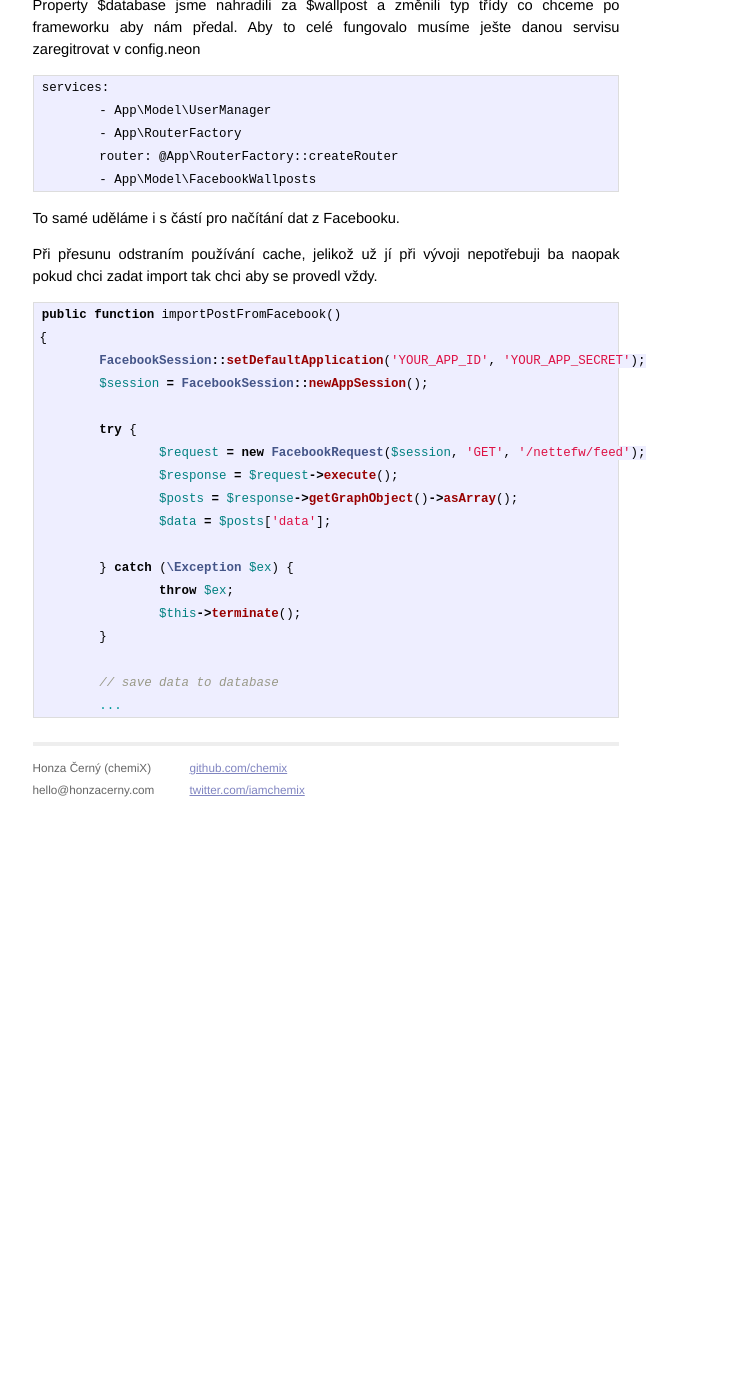
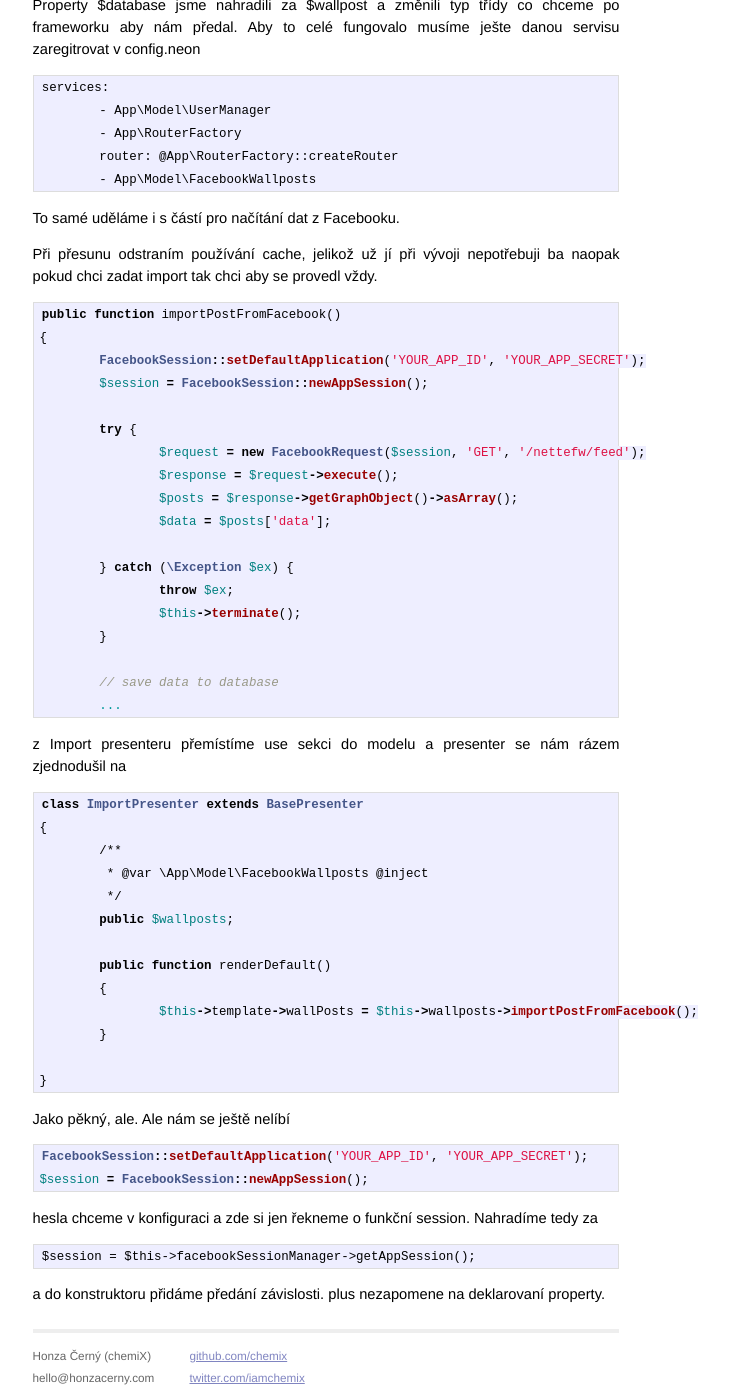
Before and after one commit to chemix/chemix.github.com, a Jekyll site: the page built from _posts/2014-06-13-nette-facebook-reader.md, in a window 1280 px wide and 1400 px high, scrolled down 10707 px. Shown: the whole window, without its empty margins (314-1043 px from the left). Built offline with Jekyll 4.4.1, drawn with Linux system fonts in a browser that asks for light colours; Markdown is read by kramdown in place of the engine named in the settings; before the commit the page ends 11520 px from its top, so only the background shows below that.

Commit message:
Updated 2014-06-13-nette-facebook-reader.md

````diff
--- a/_posts/2014-06-13-nette-facebook-reader.md
+++ b/_posts/2014-06-13-nette-facebook-reader.md
@@ -524,3 +524,39 @@ public function importPostFromFacebook()
 	// save data to database
 	...
 ```
+
+
+
+
+z Import presenteru přemístíme use sekci do modelu a presenter se nám rázem zjednodušil na
+
+``` php
+class ImportPresenter extends BasePresenter
+{
+	/**
+	 * @var \App\Model\FacebookWallposts @inject
+	 */
+	public $wallposts;
+
+	public function renderDefault()
+	{
+		$this->template->wallPosts = $this->wallposts->importPostFromFacebook();
+	}
+
+}
+```
+
+Jako pěkný, ale. Ale nám se ještě nelíbí
+
+``` php
+FacebookSession::setDefaultApplication('YOUR_APP_ID', 'YOUR_APP_SECRET');
+$session = FacebookSession::newAppSession();
+```
+
+hesla chceme v konfiguraci a zde si jen řekneme o funkční session. Nahradíme tedy za
+
+```
+$session = $this->facebookSessionManager->getAppSession();
+```
+
+a do konstruktoru přidáme předání závislosti. plus nezapomene na deklarovaní property.
````
